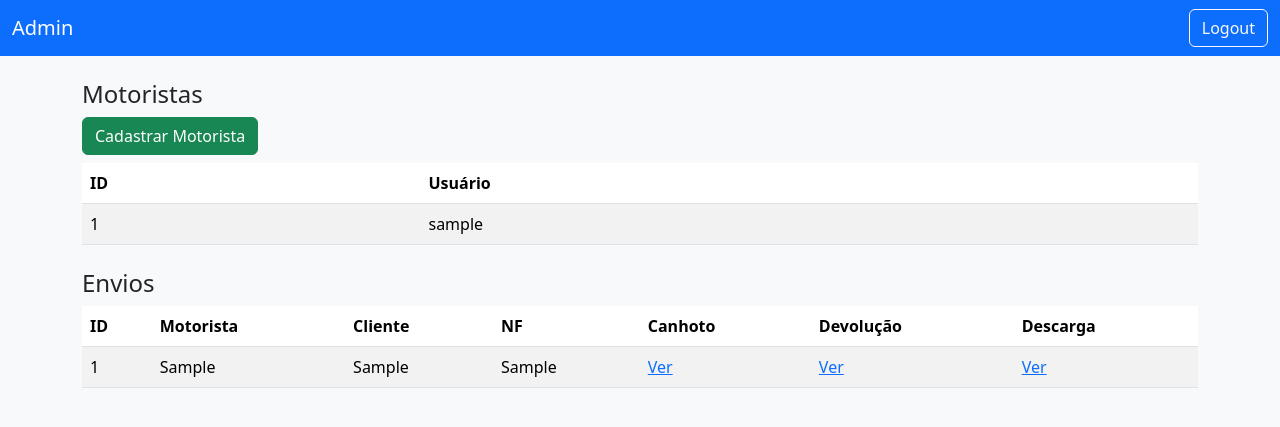
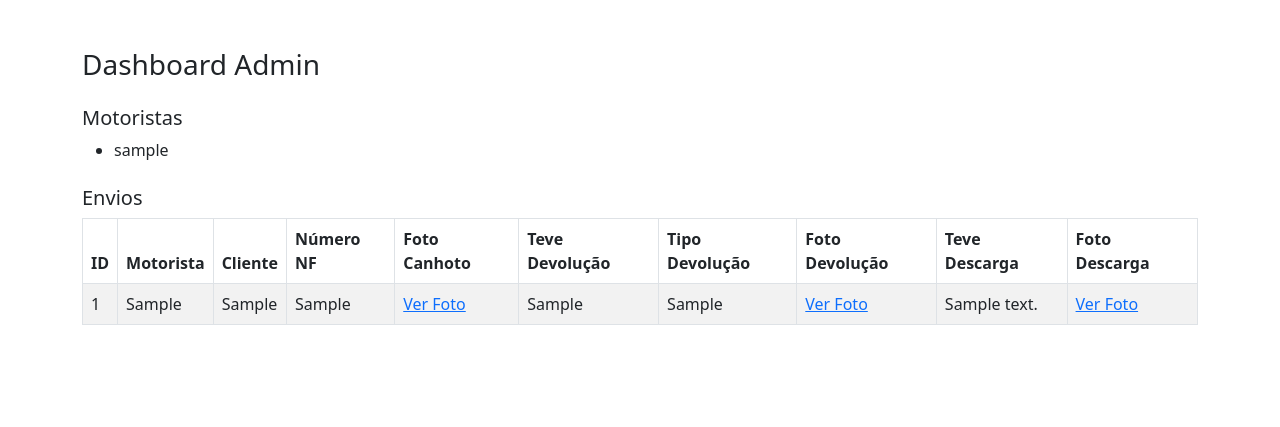
Before and after one commit to dataflowb2b-glitch/workflowcbr, a Flask app: template templates/dashboard_admin.html in a window 1280 px wide. Shown: the top 427 px of the page. Run offline with Flask 3, Linux system fonts and the light colour scheme; the template is opened without the code that fills it: values that come from a table or form of the project are taken from there, others are empty; tables that the repository leaves empty hold one stand-in row (values such as "Sample post"); parts of the project's set-up code (start-up, migrations or seed data) failed here and were passed over.

Commit message:
Update dashboard_admin.html

```diff
--- a/templates/dashboard_admin.html
+++ b/templates/dashboard_admin.html
@@ -1,74 +1,60 @@
 <!DOCTYPE html>
-<html lang="pt-br">
+<html lang="pt-BR">
 <head>
     <meta charset="UTF-8">
     <title>Dashboard Admin</title>
-  <link href="https://cdn.jsdelivr.net/npm/bootstrap@5.3.1/dist/css/bootstrap.min.css" rel="stylesheet">
+    <link href="https://cdn.jsdelivr.net/npm/bootstrap@5.3.0/dist/css/bootstrap.min.css" rel="stylesheet">
 </head>
-<body class="bg-light">
-<nav class="navbar navbar-expand-lg navbar-dark bg-primary">
-  <div class="container-fluid">
-    <a class="navbar-brand" href="#">Admin</a>
-    <div class="d-flex">
-      <a href="{{ url_for('logout') }}" class="btn btn-outline-light">Logout</a>
-    </div>
-  </div>
-</nav>
+<body>
+<div class="container mt-5">
+    <h3>Dashboard Admin</h3>
 
-<div class="container mt-4">
+    <h5 class="mt-4">Motoristas</h5>
+    <ul>
+        {% for motorista in motoristas %}
+            <li>{{ motorista.username }}</li>
+        {% endfor %}
+    </ul>
 
-  <h4>Motoristas</h4>
-  <a href="{{ url_for('cadastrar_motorista') }}" class="btn btn-success mb-2">Cadastrar Motorista</a>
-  <table class="table table-striped">
-    <thead>
-      <tr>
-        <th>ID</th>
-        <th>Usuário</th>
-      </tr>
-    </thead>
-    <tbody>
-      {% for m in motoristas %}
-      <tr>
-        <td>{{ m.id }}</td>
-        <td>{{ m.username }}</td>
-      </tr>
-      {% endfor %}
-    </tbody>
-  </table>
-
-  <h4 class="mt-4">Envios</h4>
-  <table class="table table-striped">
+    <h5 class="mt-4">Envios</h5>
+    <table class="table table-bordered table-striped">
         <thead>
             <tr>
                 <th>ID</th>
                 <th>Motorista</th>
                 <th>Cliente</th>
-        <th>NF</th>
-        <th>Canhoto</th>
-        <th>Devolução</th>
-        <th>Descarga</th>
+                <th>Número NF</th>
+                <th>Foto Canhoto</th>
+                <th>Teve Devolução</th>
+                <th>Tipo Devolução</th> <!-- NOVO -->
+                <th>Foto Devolução</th>
+                <th>Teve Descarga</th>
+                <th>Foto Descarga</th>
             </tr>
         </thead>
         <tbody>
-      {% for e in envios %}
+            {% for envio in envios %}
                 <tr>
-        <td>{{ e.id }}</td>
-        <td>{{ e.motorista }}</td>
-        <td>{{ e.cliente }}</td>
-        <td>{{ e.numero_nf }}</td>
-        <td><a href="{{ e.foto_canhoto }}" target="_blank">Ver</a></td>
+                    <td>{{ envio.id }}</td>
+                    <td>{{ envio.motorista }}</td>
+                    <td>{{ envio.cliente }}</td>
+                    <td>{{ envio.numero_nf }}</td>
                     <td>
-          {% if e.foto_devolucao %}
-          <a href="{{ e.foto_devolucao }}" target="_blank">Ver</a>
-          {% else %}
-          -
+                        {% if envio.foto_canhoto %}
+                            <a href="{{ envio.foto_canhoto }}" target="_blank">Ver Foto</a>
                         {% endif %}
                     </td>
+                    <td>{{ envio.teve_devolucao }}</td>
+                    <td>{{ envio.tipo_devolucao or "-" }}</td> <!-- NOVO -->
                     <td>
-          {% if e.foto_descarga %}
-          <a href="{{ e.foto_descarga }}" target="_blank">Ver</a>
-          {% else %}
-          -
+                        {% if envio.foto_devolucao %}
+                            <a href="{{ envio.foto_devolucao }}" target="_blank">Ver Foto</a>
+                        {% endif %}
+                    </td>
+                    <td>{{ envio.teve_descarga }}</td>
+                    <td>
+                        {% if envio.foto_descarga %}
+                            <a href="{{ envio.foto_descarga }}" target="_blank">Ver Foto</a>
                         {% endif %}
                     </td>
                 </tr>
```
Lines whose indentation alone changed are shown as unchanged.
